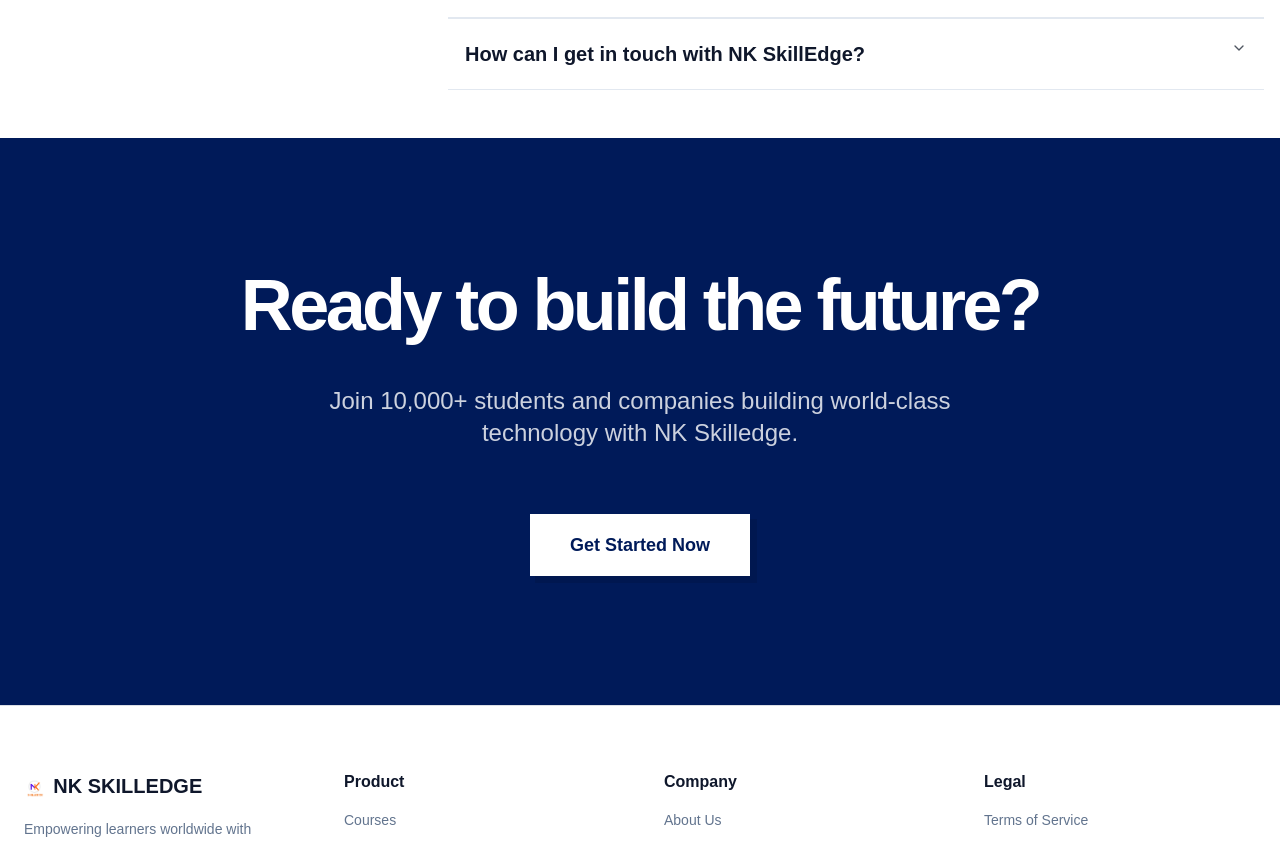
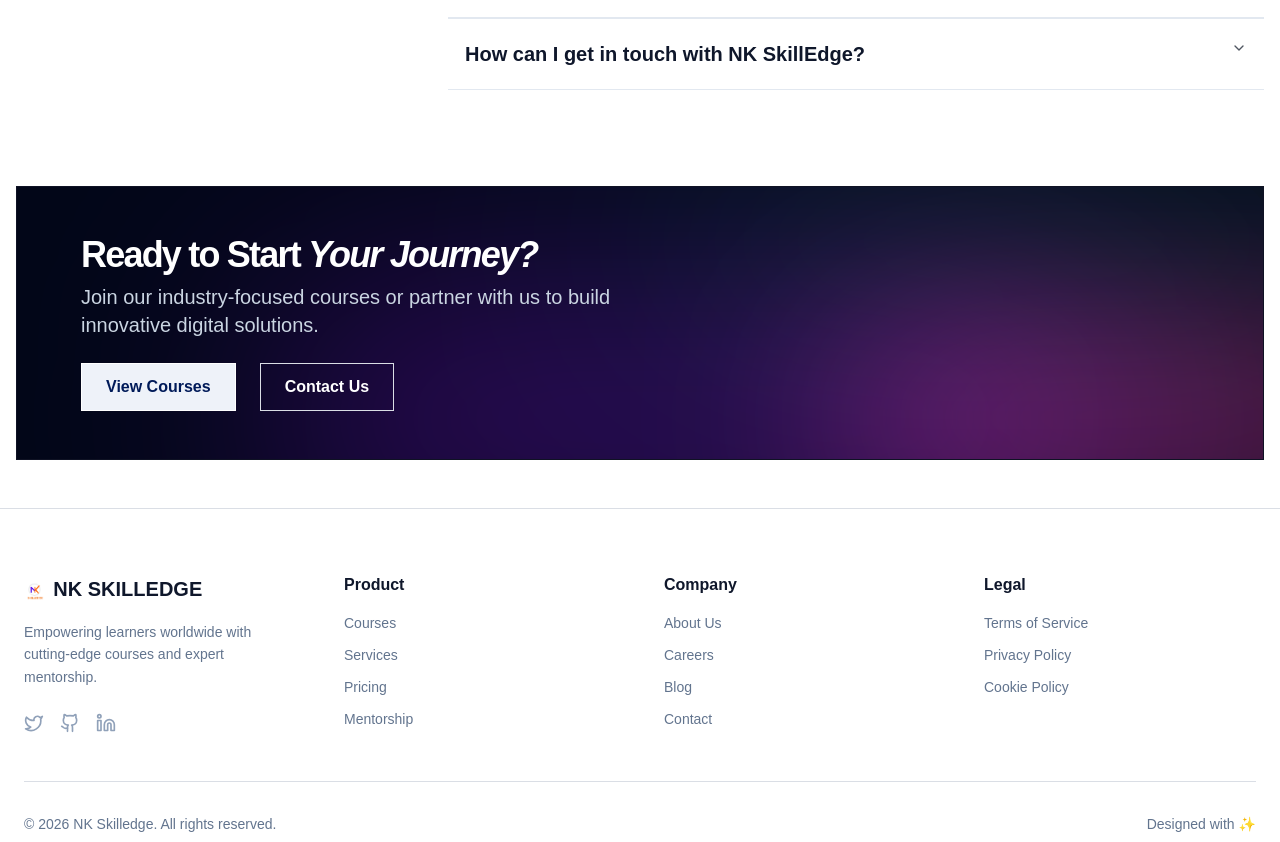
Before and after one commit to sandeshlawhale/nk-skilledge, a React app in the folder frontend/: page / in a window 1280 px wide. Shown: the part 5080-5922 px from the top of the page. Built offline with nearby package versions, Linux system fonts and the light colour scheme; the HTML template or start-up script is replaced by a standard one.

Commit message:
Sandesh | Feat(cta): upadted the final cta ui

```diff
--- a/frontend/src/components/ui/button.jsx
+++ b/frontend/src/components/ui/button.jsx
@@ -10,7 +10,7 @@
       variant: {
         default: "cursor-pointer bg-primary text-primary-foreground [a]:hover:bg-primary/80",
         outline:
-          "cursor-pointer border-border bg-background hover:bg-muted hover:text-foreground aria-expanded:bg-muted aria-expanded:text-foreground dark:border-input dark:bg-input/30 dark:hover:bg-input/50",
+          "cursor-pointer border-border bg-transparent hover:bg-muted hover:text-foreground aria-expanded:bg-muted aria-expanded:text-foreground dark:border-input dark:bg-input/30 dark:hover:bg-input/50",
         secondary:
           "cursor-pointer bg-secondary text-secondary-foreground hover:bg-secondary/80 aria-expanded:bg-secondary aria-expanded:text-secondary-foreground",
         ghost:
--- a/frontend/src/routes/_public.index.jsx
+++ b/frontend/src/routes/_public.index.jsx
@@ -432,20 +432,34 @@
       </section>
 
       {/* 6. Final CTA Section */}
-      <section className="py-32 bg-primary px-4">
-        <div className="container mx-auto text-center flex flex-col items-center">
-          <h2 className="text-5xl md:text-7xl font-bold text-white mb-10 max-w-4xl leading-[1.1] tracking-tighter">
-            Ready to build the future?
-          </h2>
-          <p className="text-xl md:text-2xl text-white/80 mb-16 max-w-2xl font-light">
-            Join 10,000+ students and companies building world-class technology with NK Skilledge.
-          </p>
-          <div className="flex flex-col sm:flex-row gap-6">
-            <Link to="/signup">
-              <Button size="hero" variant="brutal" className="bg-white text-primary hover:bg-slate-50">
-                Get Started Now
-              </Button>
-            </Link>
+      <section className="w-full max-w-7xl py-12 px-4 mx-auto overflow-hidden">
+
+        <div className="relative bg-slate-950 p-8 md:p-12 md:px-16 overflow-hidden group border border-white/5">
+          {/* Mesh Gradient Blobs */}
+          <div className="absolute top-[-20%] right-[-10%] w-[60%] h-[80%] bg-emerald-500/20 blur-[120px] rounded-full mix-blend-screen animate-pulse"></div>
+          <div className="absolute bottom-[-30%] right-[10%] w-[70%] h-[90%] bg-purple-600/30 blur-[120px] rounded-full mix-blend-screen"></div>
+          <div className="absolute bottom-[-20%] right-[-15%] w-[50%] h-[70%] bg-pink-500/40 blur-[100px] rounded-full mix-blend-screen"></div>
+
+          <div className="relative z-10 flex flex-col items-start text-left space-y-2 max-w-3xl">
+            <h2 className="text-2xl md:text-4xl font-bold text-white tracking-tighter leading-[1.1]">
+              Ready to Start{" "}
+              <span className="text-white italic">Your Journey?</span>
+            </h2>
+            <p className="text-lg md:text-xl text-slate-300 font-light max-w-xl">
+              Join our industry-focused courses or partner with us to build innovative digital solutions.
+            </p>
+            <div className="pt-4 flex flex-col sm:flex-row gap-6">
+              <Link to="/courses">
+                <Button size="xl" variant="secondary" className="border border-background">
+                  View Courses
+                </Button>
+              </Link>
+              <Link to="/contact">
+                <Button variant="outline" size="xl" className="text-background">
+                  Contact Us
+                </Button>
+              </Link>
+            </div>
           </div>
         </div>
       </section>
```
